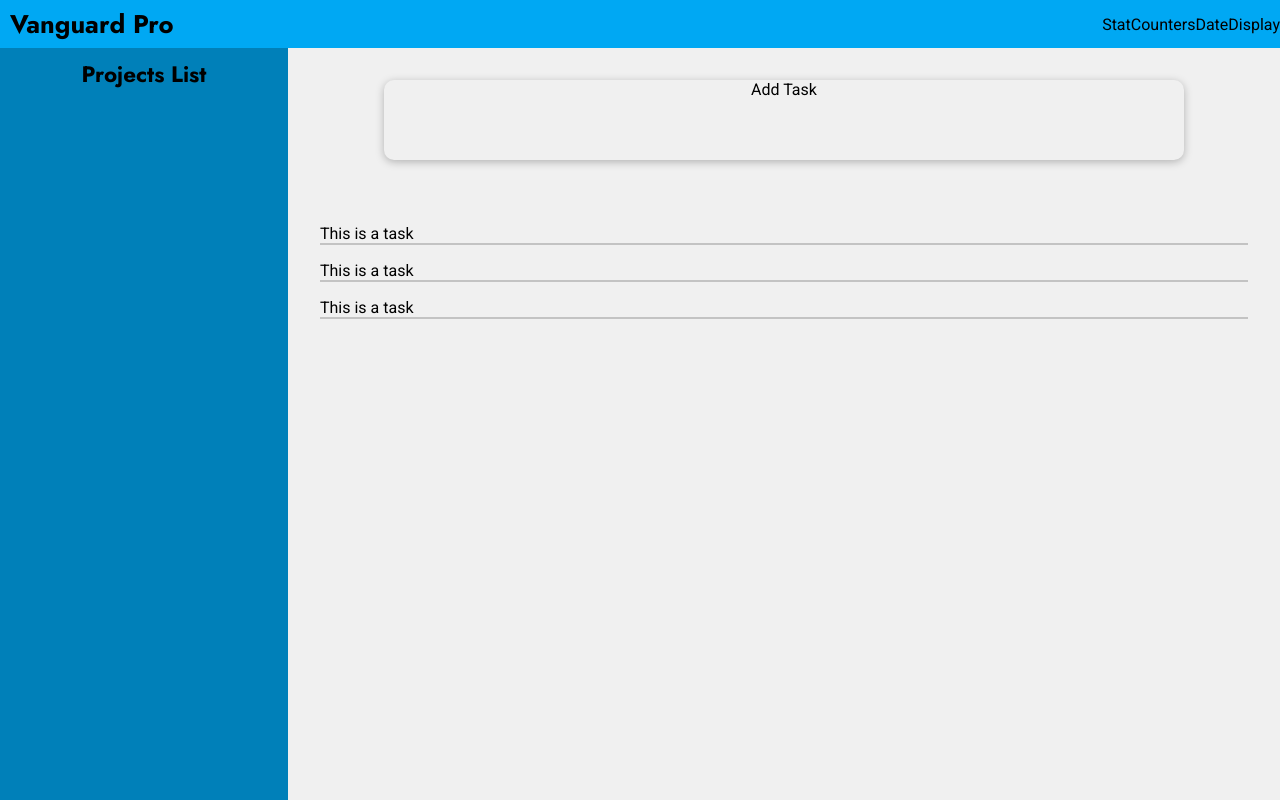
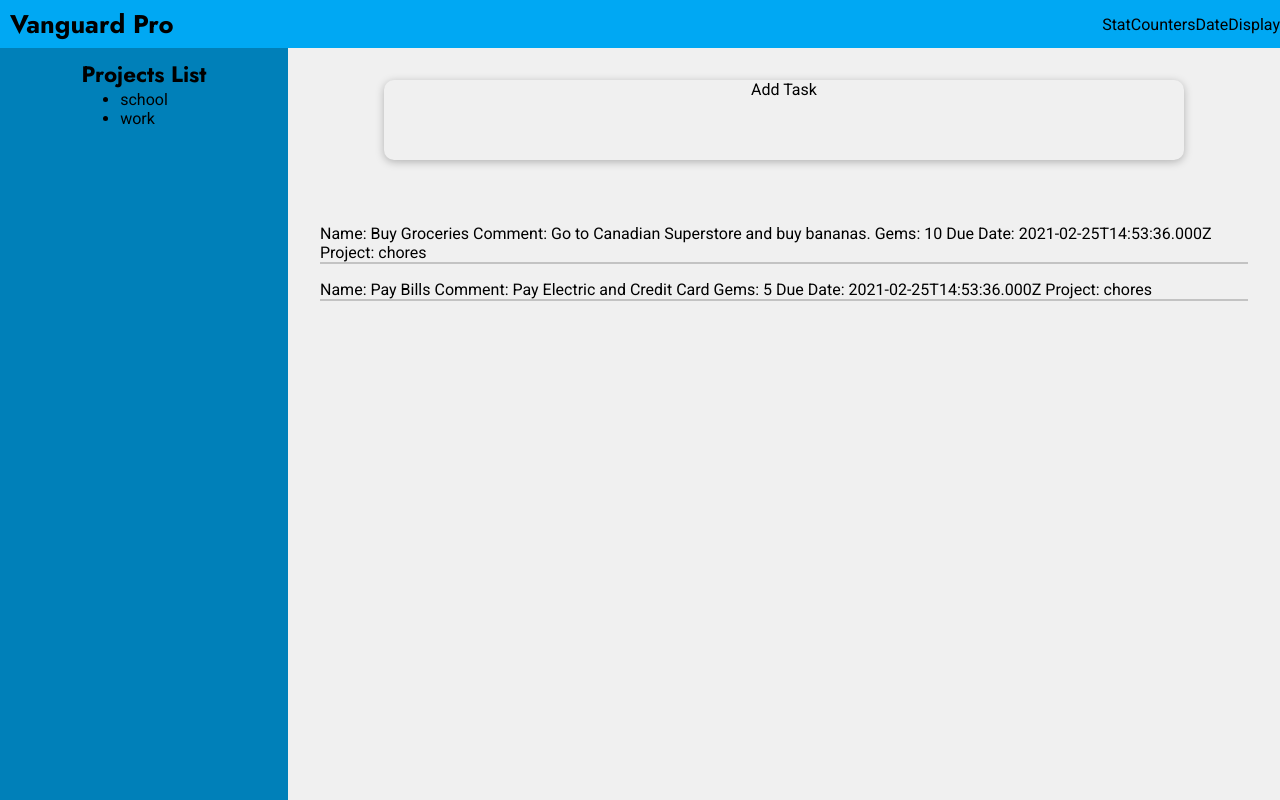
Before and after one commit to code-vanguards/vanguard-pro, a Vue app: page / in a window 1280 px wide. Built offline with nearby package versions, Linux system fonts and the light colour scheme.

Commit message:
Added object factories and initial data.

```diff
--- a/src/App.vue
+++ b/src/App.vue
@@ -14,7 +14,9 @@
   <section id="left-panel">
     <h2>Projects List</h2>
     <div class="projects-list">
-
+      <ul>
+        <li v-for="project in projects" v-bind:key="project.id">{{ project.name }}</li>
+      </ul>
     </div>
   </section>
   <section id="tasks-area">
@@ -23,14 +25,13 @@
       Add Task
     </div>
     <ul class="tasks-list">
-      <li>
-        This is a task
-      </li>
-      <li>
-        This is a task
-      </li>
-      <li>
-        This is a task
+      <li v-for="task in tasks"
+      :key="task.id">
+        Name: {{ task.name }}
+        Comment: {{task.comment}}
+        Gems: {{ task.gemsWorth }}
+        Due Date: {{ task.dueDate }}
+        Project: {{ task.project.name }}
       </li>
     </ul>
     <!-- GameTracker -->
@@ -38,7 +39,81 @@
 </template>
 
 <script>
-export default {};
+
+// Creates new tasks objects. Makes it easier and keeps objects consistent.
+function taskFactory(name, comment, dueDate, project, gemsWorth, isCompleted=false, id=generateId(0,1000000)) {
+  return {
+    id,
+    name,
+    comment,
+    dueDate,
+    project,
+    isCompleted,
+    gemsWorth
+  };
+}
+
+// Creates new project objects. Makes it easier and keeps objects consistent.
+function projectFactory(name, id=generateId(0,1000)) {
+  return {
+    id,
+    name: name.toLowerCase(),
+  };
+}
+
+function generateId(min, max) {
+  return Math.floor((Math.random() * (max - min)) + min);
+}
+
+// Export App
+export default {
+  data() {
+    return {
+      stats: {
+        uncompletedTasks: 0,
+        completedTasks: 0,
+        gems: 0,
+      },
+      projects: [
+        projectFactory('School'),
+        projectFactory('Work'),
+      ],
+      tasks: [
+        taskFactory(
+          'Buy Groceries',
+          'Go to Canadian Superstore and buy bananas.',
+          new Date().toISOString(),
+          projectFactory('Chores'),
+          10
+        ),
+        taskFactory(
+          'Pay Bills',
+          'Pay Electric and Credit Card',
+          new Date().toISOString(),
+          projectFactory('Chores'),
+          5
+        ),
+      ],
+    };
+  },
+  methods: {
+  },
+  computed: {
+  },
+  watch: {
+    /*
+    tasks(value) {
+      console.log('In tasks watcher...');
+      this.projects = value.map(task => {
+        if (!this.projects.some(project => task.project.id === project.id)) { // False, if project doesn't exist
+          console.log(`Project ID not found ${task.project.id}.`);
+          return { projectFactory(task.project.name, task.project.id);
+        }
+      });
+    },
+    */
+  },
+};
 </script>
 
 <style>
```
